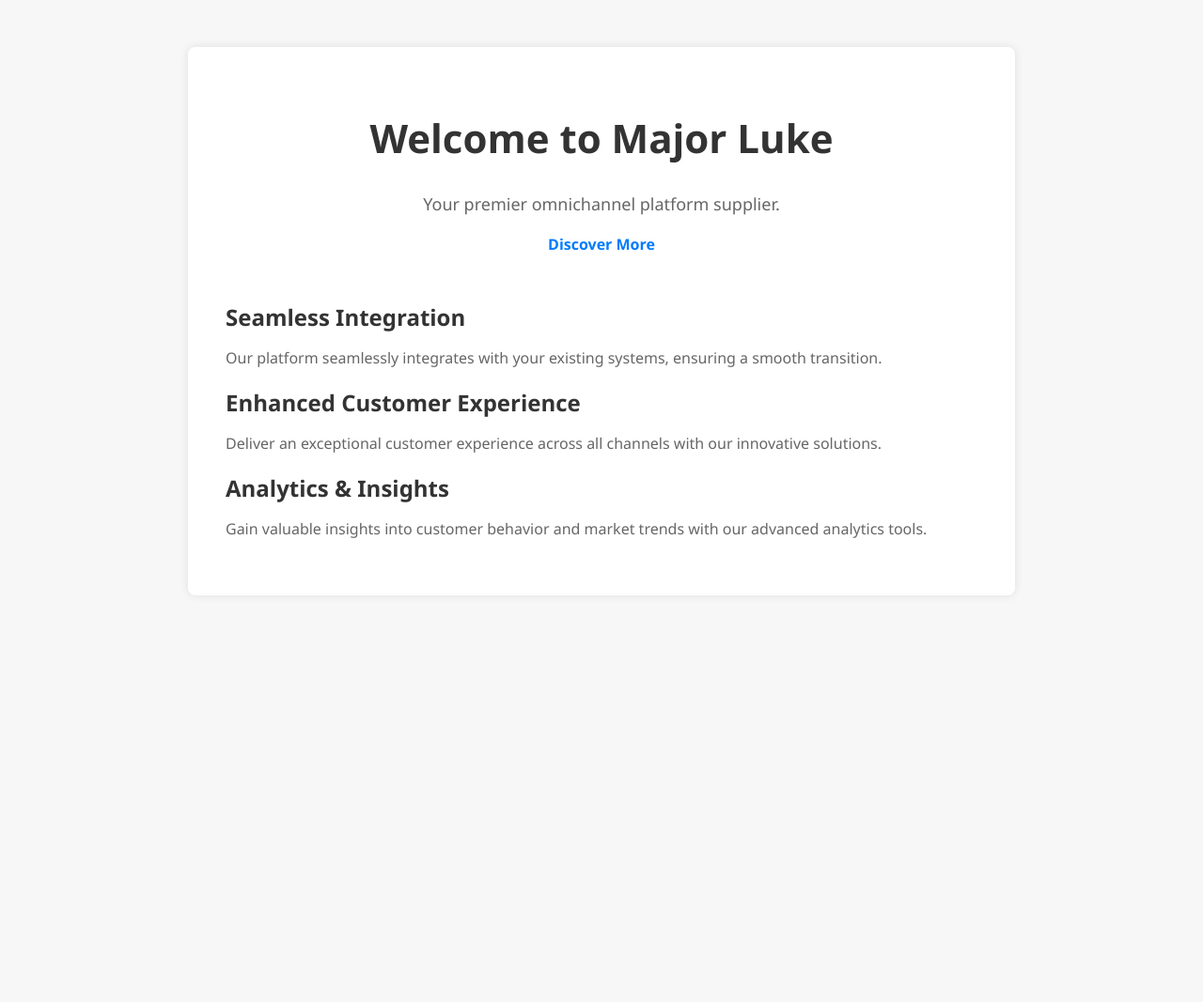
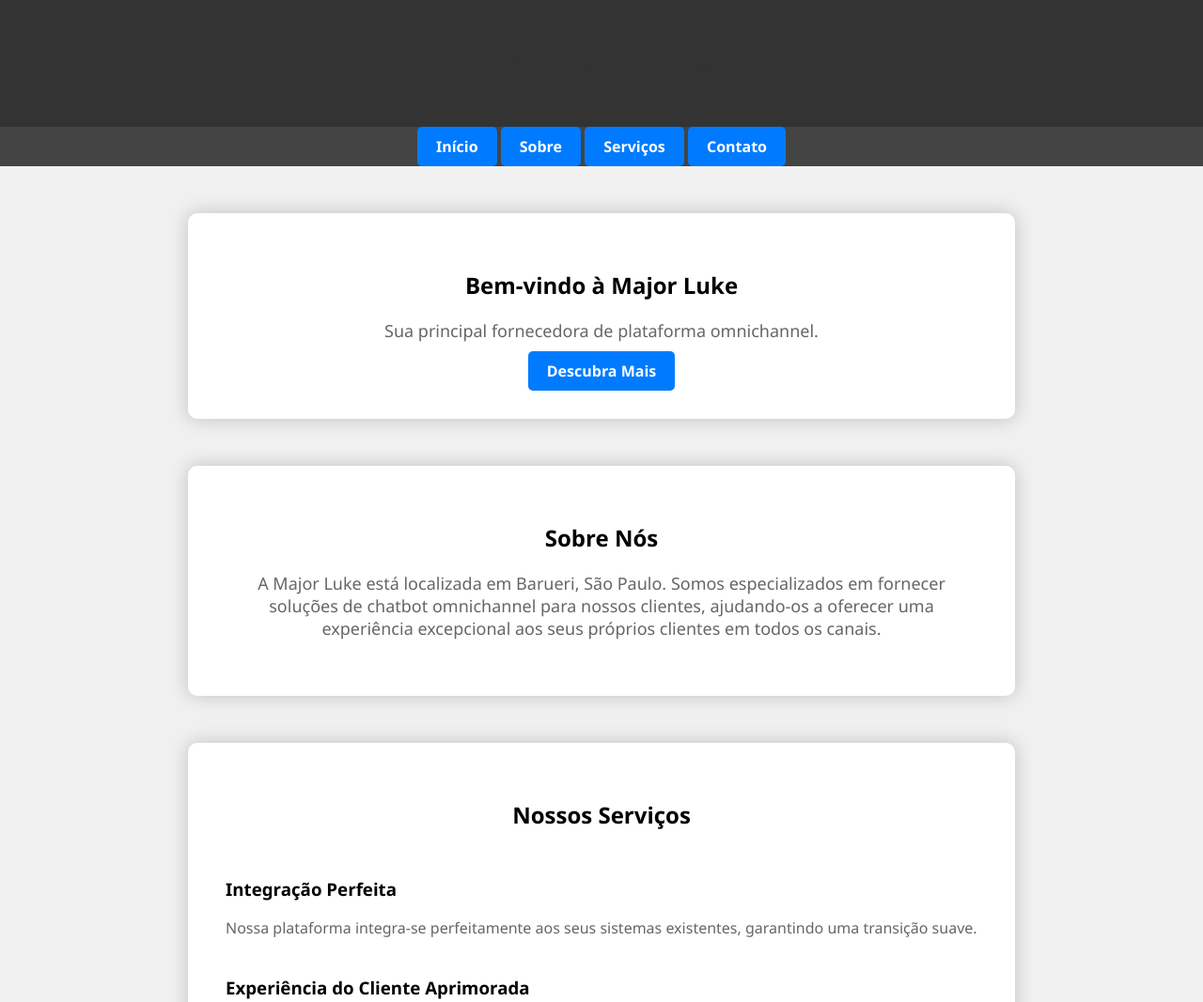
Before and after one commit to MajorrLuke/majorrluke.github.io, a plain HTML site: page index.html in a window 1280 px wide. Shown: the top 1067 px of the page at 94% size. Before the commit the page ends 800 px from the top, so only its background shows below. Drawn offline with Linux system fonts and the light colour scheme.

Commit message:
Update index.html
teste

```diff
--- a/index.html
+++ b/index.html
@@ -1,24 +1,54 @@
 <!DOCTYPE html>
-<html lang="en">
+<html lang="pt-br">
 <head>
     <meta charset="UTF-8">
     <meta name="viewport" content="width=device-width, initial-scale=1.0">
-    <title>Major Luke - Omnichannel Platform Supplier</title>
+    <title>Major Luke - Fornecedor de Plataforma Omnichannel</title>
     <style>
         body {
             font-family: 'Segoe UI', Tahoma, Geneva, Verdana, sans-serif;
             margin: 0;
             padding: 0;
-            background-color: #f7f7f7;
+            background-color: #f0f0f0;
+        }
+        header {
+            background-color: #333;
+            color: #fff;
+            padding: 10px 0;
+            text-align: center;
+        }
+        nav {
+            background-color: #444;
+            padding: 10px 0;
+            text-align: center;
+        }
+        nav a {
+            text-decoration: none;
+            color: #fff;
+            padding: 10px 20px;
+            border-radius: 5px;
+            transition: background-color 0.3s ease;
+        }
+        nav a:hover {
+            background-color: #666;
         }
         .container {
             max-width: 800px;
             margin: 50px auto;
             text-align: center;
             background-color: #fff;
-            border-radius: 8px;
-            box-shadow: 0 0 10px rgba(0, 0, 0, 0.1);
+            border-radius: 10px;
+            box-shadow: 0 0 20px rgba(0, 0, 0, 0.2);
             padding: 40px;
+            animation: fadeIn 1s ease;
+        }
+        @keyframes fadeIn {
+            from {
+                opacity: 0;
+            }
+            to {
+                opacity: 1;
+            }
         }
         h1 {
             font-size: 42px;
@@ -32,20 +62,41 @@
         }
         a {
             text-decoration: none;
-            color: #007bff;
+            color: #fff;
             font-weight: bold;
+            background-color: #007bff;
+            padding: 10px 20px;
+            border-radius: 5px;
+            transition: background-color 0.3s ease;
+        }
+        a:hover {
+            background-color: #0056b3;
         }
         .features {
             margin-top: 50px;
             text-align: left;
         }
         .feature {
-            margin-bottom: 20px;
+            margin-bottom: 40px;
+            animation: fadeInUp 1s ease;
+        }
+        .feature:nth-child(even) {
+            animation-delay: 0.5s;
+        }
+        @keyframes fadeInUp {
+            from {
+                opacity: 0;
+                transform: translateY(20px);
+            }
+            to {
+                opacity: 1;
+                transform: translateY(0);
+            }
         }
         .feature h2 {
-            font-size: 24px;
+            font-size: 28px;
             color: #333;
-            margin-bottom: 10px;
+            margin-bottom: 15px;
         }
         .feature p {
             font-size: 16px;
@@ -54,25 +105,46 @@
     </style>
 </head>
 <body>
-    <div class="container">
-        <h1>Welcome to Major Luke</h1>
-        <p>Your  premier omnichannel platform supplier.</p>
-        <a href="#">Discover More</a>
-
+    <header>
+        <h1>Major Luke</h1>
+    </header>
+    <nav>
+        <a href="#home">Início</a>
+        <a href="#about">Sobre</a>
+        <a href="#services">Serviços</a>
+        <a href="#contact">Contato</a>
+    </nav>
+    <div id="home" class="container">
+        <h2>Bem-vindo à Major Luke</h2>
+        <p>Sua principal fornecedora de plataforma omnichannel.</p>
+        <a href="#services">Descubra Mais</a>
+    </div>
+    <div id="about" class="container">
+        <h2>Sobre Nós</h2>
+        <p>A Major Luke está localizada em Barueri, São Paulo. Somos especializados em fornecer soluções de chatbot omnichannel para nossos clientes, ajudando-os a oferecer uma experiência excepcional aos seus próprios clientes em todos os canais.</p>
+    </div>
+    <div id="services" class="container">
+        <h2>Nossos Serviços</h2>
         <div class="features">
             <div class="feature">
-                <h2>Seamless Integration</h2>
-                <p>Our platform seamlessly integrates with your existing systems, ensuring a smooth transition.</p>
+                <h3>Integração Perfeita</h3>
+                <p>Nossa plataforma integra-se perfeitamente aos seus sistemas existentes, garantindo uma transição suave.</p>
             </div>
             <div class="feature">
-                <h2>Enhanced Customer Experience</h2>
-                <p>Deliver an exceptional customer experience across all channels with our innovative solutions.</p>
+                <h3>Experiência do Cliente Aprimorada</h3>
+                <p>Oferecemos soluções inovadoras para ajudá-lo a proporcionar uma experiência excepcional ao cliente em todos os canais.</p>
             </div>
             <div class="feature">
-                <h2>Analytics & Insights</h2>
-                <p>Gain valuable insights into customer behavior and market trends with our advanced analytics tools.</p>
+                <h3>Análises e Insights</h3>
+                <p>Obtenha insights valiosos sobre o comportamento do cliente e as tendências de mercado com nossas ferramentas avançadas de análise.</p>
             </div>
         </div>
     </div>
+    <div id="contact" class="container">
+        <h2>Entre em Contato</h2>
+        <p>Estamos aqui para ajudar. Entre em contato conosco para saber mais sobre nossos serviços ou para solicitar uma demonstração.</p>
+        <p>Email: info@majorluke.com</p>
+        <p>Telefone: (11) 1234-5678</p>
+    </div>
 </body>
 </html>
```
